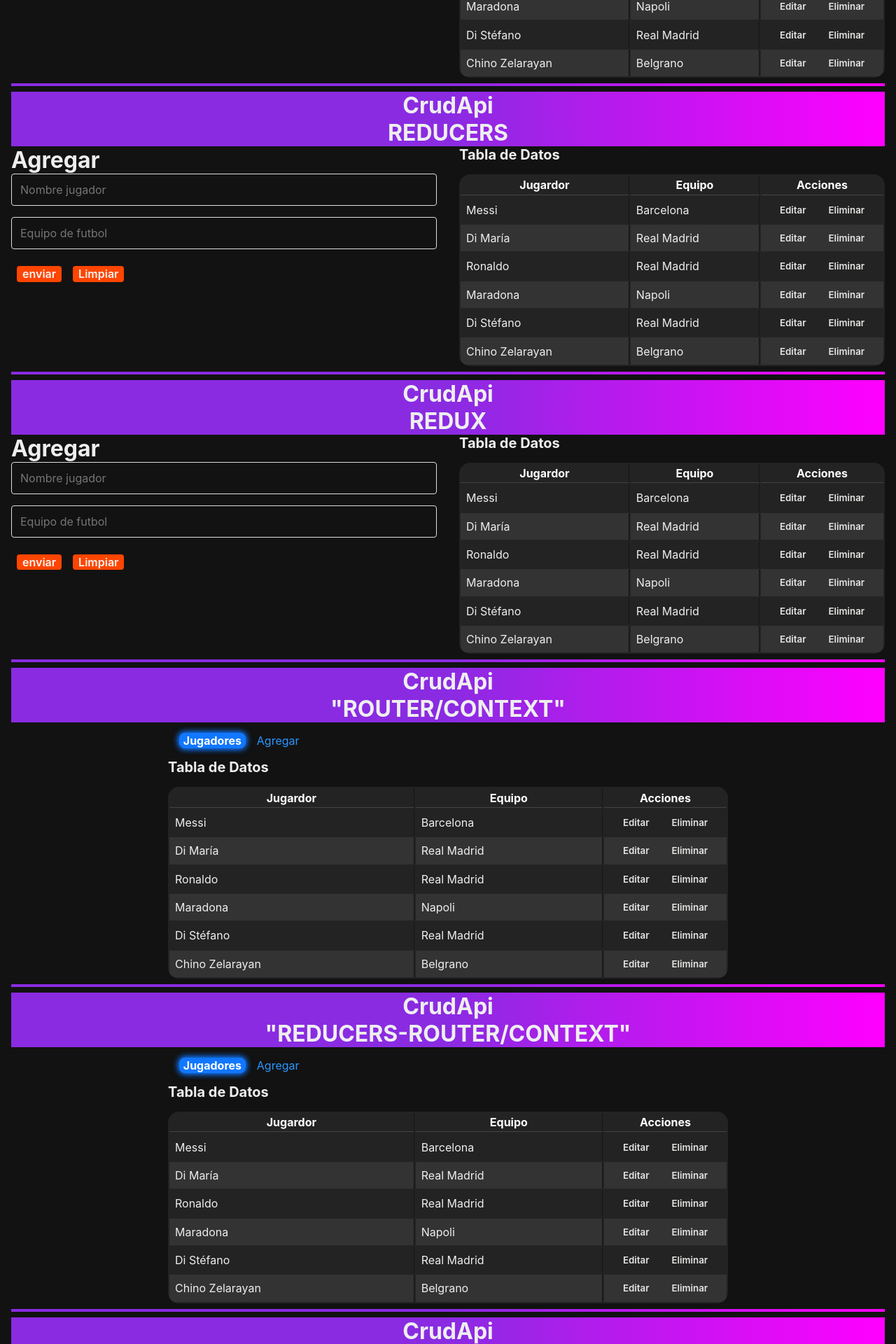
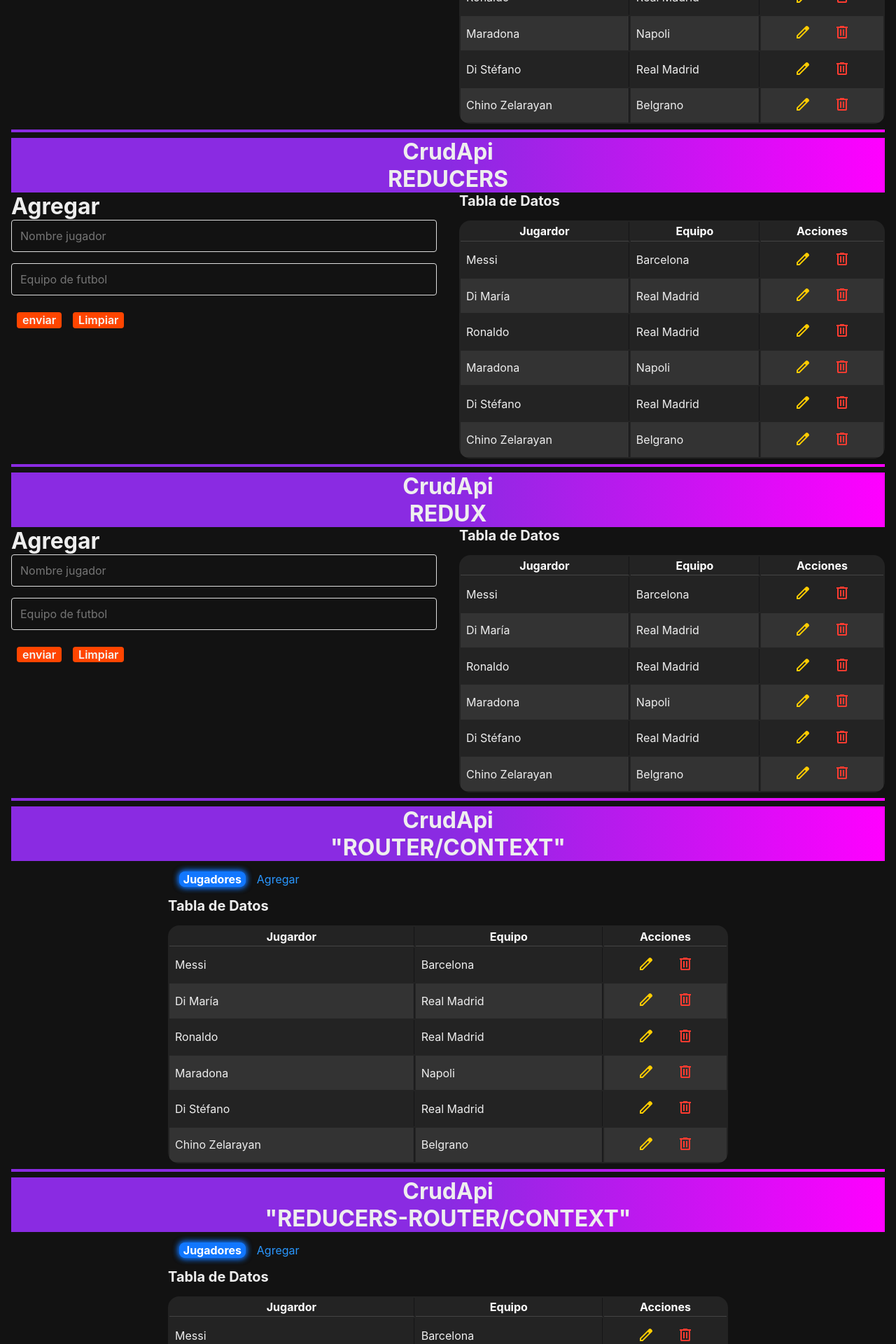
Before and after one commit to fergsosa/react-app-crud, a React (Vite) app: page /#/ in a window 1280 px wide. Shown: the part 1800-3720 px from the top of the page at 70% size. Built offline with nearby package versions, Linux system fonts and the light colour scheme; data requests are answered from the project's data file.

Commit message:
Feat: cargar todas los btn img

```diff
--- a/src/CRUD/2-crud-context/CrudTableRow.jsx
+++ b/src/CRUD/2-crud-context/CrudTableRow.jsx
@@ -1,5 +1,7 @@
 import { useContext } from "react";
 import CrudContext from "./context/CrudContext";
+import imgDelete from "../img/delete.svg";
+import imgEdit from "../img/edit.svg";
 
 const CrudTableRow = ({ dt }) => {
   const { setDataToEdit, deleteData } = useContext(CrudContext);
@@ -10,8 +12,12 @@ const CrudTableRow = ({ dt }) => {
       <td>{player}</td>
       <td>{team}</td>
       <td>
-        <button onClick={() => setDataToEdit(dt)}>Editar</button>
-        <button onClick={() => deleteData(id)}>Eliminar</button>
+        <button onClick={() => setDataToEdit(dt)}>
+          <img src={imgEdit} alt="Editar" />
+        </button>
+        <button onClick={() => deleteData(id)}>
+          <img src={imgDelete} alt="Borrar" />
+        </button>
       </td>
     </tr>
   );
--- a/src/CRUD/3-crud-reducers/CrudTableRow.jsx
+++ b/src/CRUD/3-crud-reducers/CrudTableRow.jsx
@@ -1,4 +1,6 @@
 import React from "react";
+import imgDelete from "../img/delete.svg";
+import imgEdit from "../img/edit.svg";
 
 const CrudTableRow = ({ dt, setDataToEdit, deleteData }) => {
   let { player, team, id } = dt;
@@ -7,8 +9,12 @@ const CrudTableRow = ({ dt, setDataToEdit, deleteData }) => {
       <td>{player}</td>
       <td>{team}</td>
       <td>
-        <button onClick={() => setDataToEdit(dt)}>Editar</button>
-        <button onClick={() => deleteData(id)}>Eliminar</button>
+        <button onClick={() => setDataToEdit(dt)}>
+          <img src={imgEdit} alt="Editar" />
+        </button>
+        <button onClick={() => deleteData(id)}>
+          <img src={imgDelete} alt="Borrar" />
+        </button>
       </td>
     </tr>
   );
--- a/src/CRUD/4-crud-redux/CrudTableRow.jsx
+++ b/src/CRUD/4-crud-redux/CrudTableRow.jsx
@@ -1,4 +1,6 @@
 import React from "react";
+import imgDelete from "../img/delete.svg";
+import imgEdit from "../img/edit.svg";
 
 const CrudTableRow = ({ dt, setDataToEdit, deleteData }) => {
   let { player, team, id } = dt;
@@ -7,8 +9,12 @@ const CrudTableRow = ({ dt, setDataToEdit, deleteData }) => {
       <td>{player}</td>
       <td>{team}</td>
       <td>
-        <button onClick={() => setDataToEdit(dt)}>Editar</button>
-        <button onClick={() => deleteData(id)}>Eliminar</button>
+        <button onClick={() => setDataToEdit(dt)}>
+          <img src={imgEdit} alt="Editar" />
+        </button>
+        <button onClick={() => deleteData(id)}>
+          <img src={imgDelete} alt="Borrar" />
+        </button>
       </td>
     </tr>
   );
--- a/src/CRUD/5-crud-rt-ctx/CrudTableRow.jsx
+++ b/src/CRUD/5-crud-rt-ctx/CrudTableRow.jsx
@@ -1,6 +1,8 @@
 import React, { useContext } from "react";
 import { useNavigate } from "react-router-dom";
 import CrudContextRouter from "./context/CrudContext";
+import imgDelete from "../img/delete.svg";
+import imgEdit from "../img/edit.svg";
 
 const CrudTableRow = ({ dt }) => {
   const { setDataToEdit, deleteData } = useContext(CrudContextRouter);
@@ -18,8 +20,12 @@ const CrudTableRow = ({ dt }) => {
       <td>{player}</td>
       <td>{team}</td>
       <td>
-        <button onClick={handleEdit}>Editar</button>
-        <button onClick={() => deleteData(id)}>Eliminar</button>
+        <button onClick={handleEdit}>
+          <img src={imgEdit} alt="Editar" />
+        </button>
+        <button onClick={() => deleteData(id)}>
+          <img src={imgDelete} alt="Borrar" />
+        </button>
       </td>
     </tr>
   );
--- a/src/CRUD/6-crud-reducers-rt-ctx/CrudTableRow.jsx
+++ b/src/CRUD/6-crud-reducers-rt-ctx/CrudTableRow.jsx
@@ -1,6 +1,8 @@
 import React, { useContext } from "react";
 import CrudContextRdRt from "./context/CrudContext";
 import { useNavigate } from "react-router-dom";
+import imgDelete from "../img/delete.svg";
+import imgEdit from "../img/edit.svg";
 
 const CrudTableRow = ({ dt }) => {
   const { setDataToEdit, deleteData } = useContext(CrudContextRdRt);
@@ -19,8 +21,12 @@ const CrudTableRow = ({ dt }) => {
       <td>{player}</td>
       <td>{team}</td>
       <td>
-        <button onClick={handleEdit}>Editar</button>
-        <button onClick={() => deleteData(id)}>Eliminar</button>
+        <button onClick={handleEdit}>
+          <img src={imgEdit} alt="Editar" />
+        </button>
+        <button onClick={() => deleteData(id)}>
+          <img src={imgDelete} alt="Borrar" />
+        </button>
       </td>
     </tr>
   );
--- a/src/CRUD/7-crud-redux-rt-ctx/CrudTableRow.jsx
+++ b/src/CRUD/7-crud-redux-rt-ctx/CrudTableRow.jsx
@@ -1,6 +1,8 @@
 import { useContext } from "react";
 import { useNavigate } from "react-router-dom";
 import CrudContextReduxRtCtx from "./context/CrudContext";
+import imgDelete from "../img/delete.svg";
+import imgEdit from "../img/edit.svg";
 
 const CrudTableRow = ({ dt }) => {
   const { setDataToEdit, deleteData } = useContext(CrudContextReduxRtCtx);
@@ -18,8 +20,12 @@ const CrudTableRow = ({ dt }) => {
       <td>{player}</td>
       <td>{team}</td>
       <td>
-        <button onClick={handleEdit}>Editar</button>
-        <button onClick={() => deleteData(id)}>Eliminar</button>
+        <button onClick={handleEdit}>
+          <img src={imgEdit} alt="Editar" />
+        </button>
+        <button onClick={() => deleteData(id)}>
+          <img src={imgDelete} alt="Borrar" />
+        </button>
       </td>
     </tr>
   );
```
